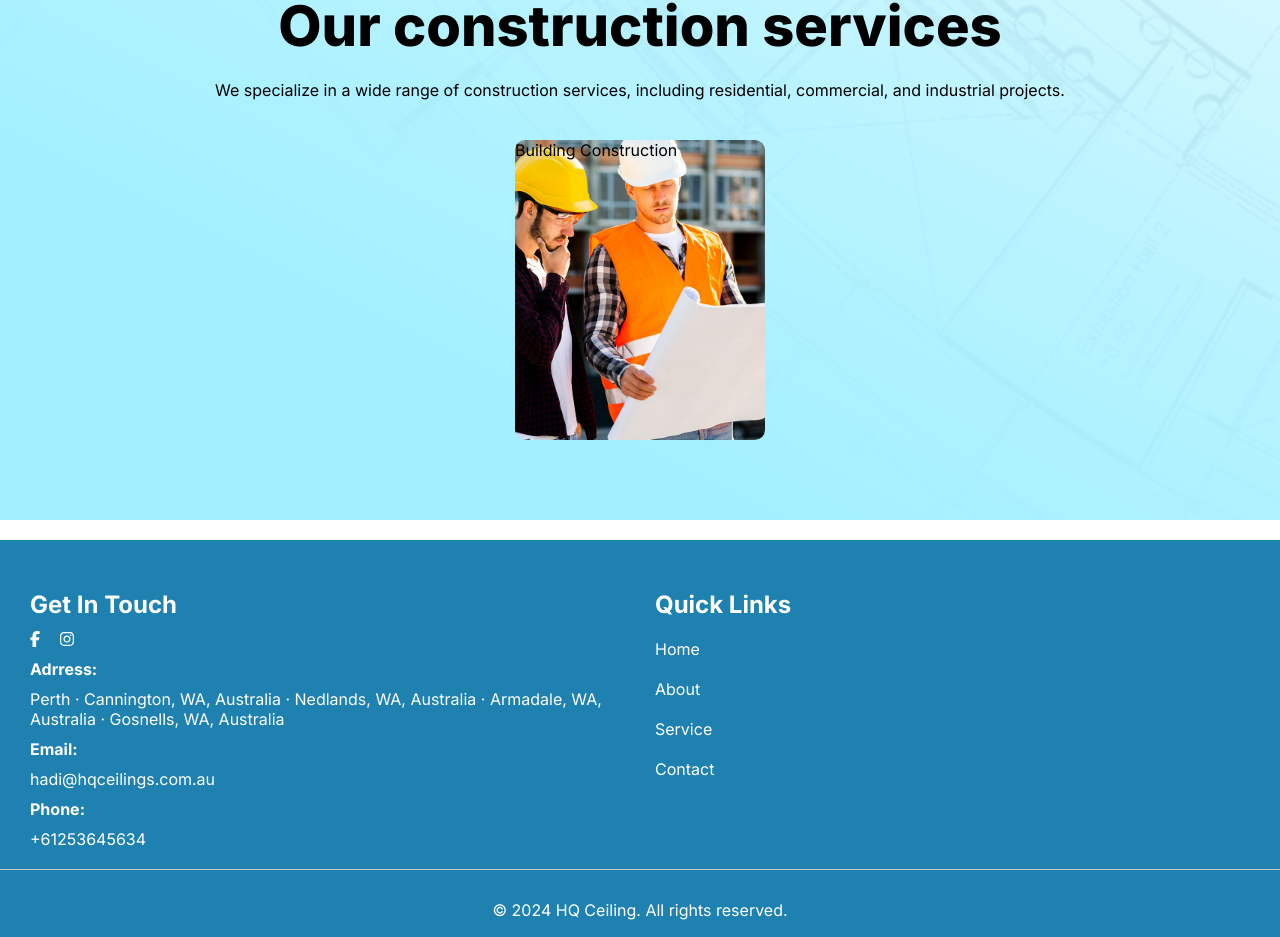
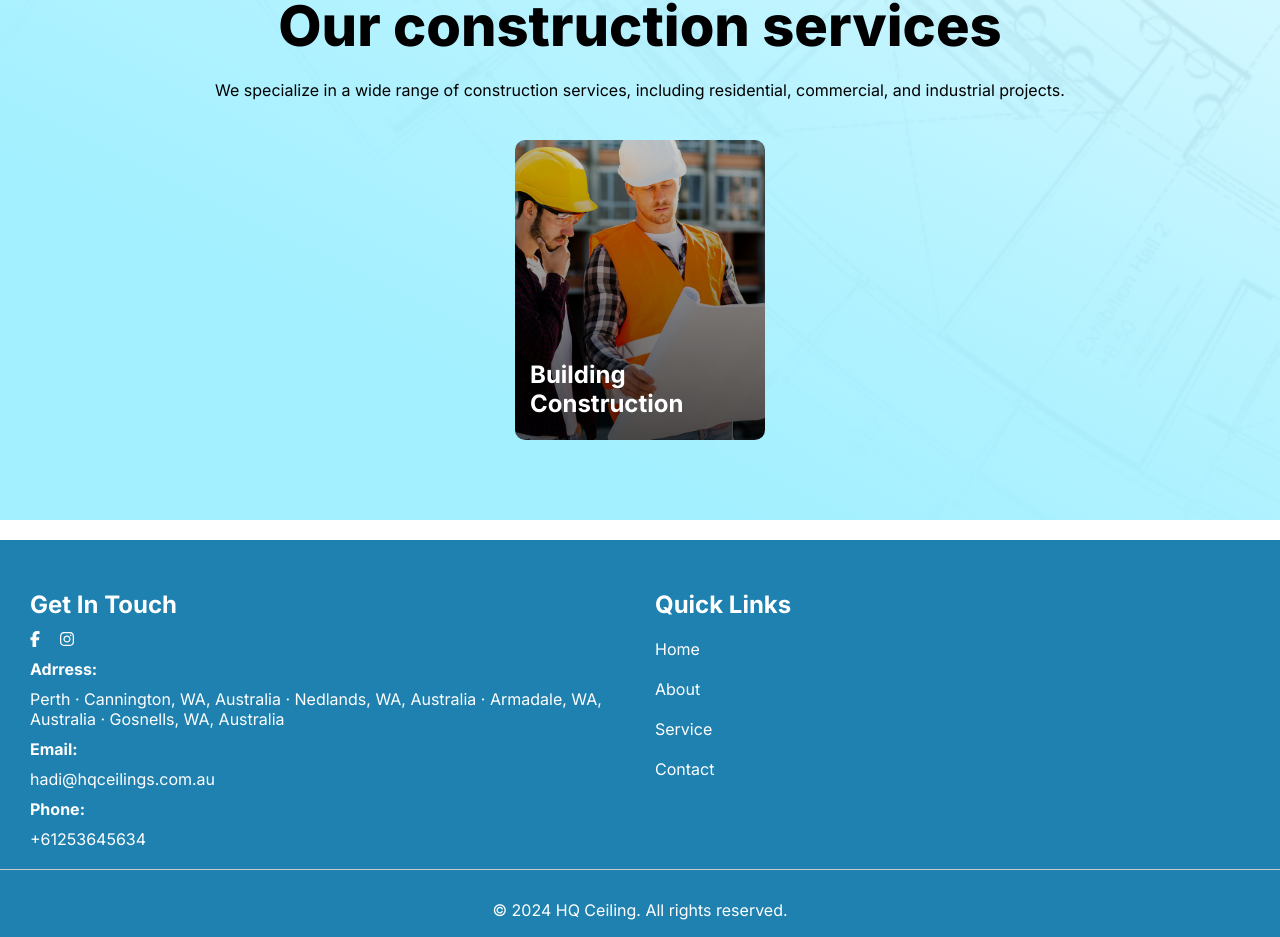
Before and after one commit to arifqasemi/hqceiling, a Next.js app: page /home in a window 1280 px wide. Shown: the part 1694-2631 px from the top of the page. Built offline with nearby package versions, Linux system fonts and the light colour scheme.

Commit message:
service working

```diff
--- a/components/service-section.css
+++ b/components/service-section.css
@@ -24,11 +24,27 @@
 
 
 .service-section .service-section-wrapper .service{
-    background-image: url('../assets/images/service-img-3.jpg');
-    height: 300px;
+    background-image: linear-gradient(to top, rgba(0, 0, 0, 0.684), rgba(0, 0, 0, 0.188)),
+    url('../assets/images/service-img-3.jpg');
+height: 300px;
     width: 250px;
     background-size: cover;
     background-position: center;
     border-radius: 10px;
     margin-top: 40px;
+    display: flex;
+    justify-content: end;
+    align-items: end;
+    overflow: hidden;
 }
+
+.service-section .service-section-wrapper .service:hover  .service-content{
+    margin-bottom: 0px;
+}
+
+.service-section .service-section-wrapper .service .service-content{
+    height: 200px;
+    padding: 0px 15px;
+    margin-bottom: -120px ;
+    transition: all ease 1s;
+}
--- a/components/service-section.js
+++ b/components/service-section.js
@@ -42,7 +42,13 @@ function ServiceSection() {
         <h2 style={{fontSize:56,fontWeight:800}}>Our construction services</h2>
         <p style={{fontSize:16,marginTop:20}}>We specialize in a wide range of construction services, including residential, commercial, and industrial projects.</p>
         <div className='service'>
-          <p>Building Construction</p>
+          <div className='service-content'>
+            <h3 style={{fontSize:24,fontWeight:700,marginBottom:30,color:'white'}}>Building Construction</h3>
+            <p style={{color:'white'}}>Our post-construction services gives you peace of mind knowing that we are still here for you even after.</p>
+             <div className='service-cta'>
+               <h4>View More</h4>
+             </div>
+          </div>
         </div>
      </div>
 
```
